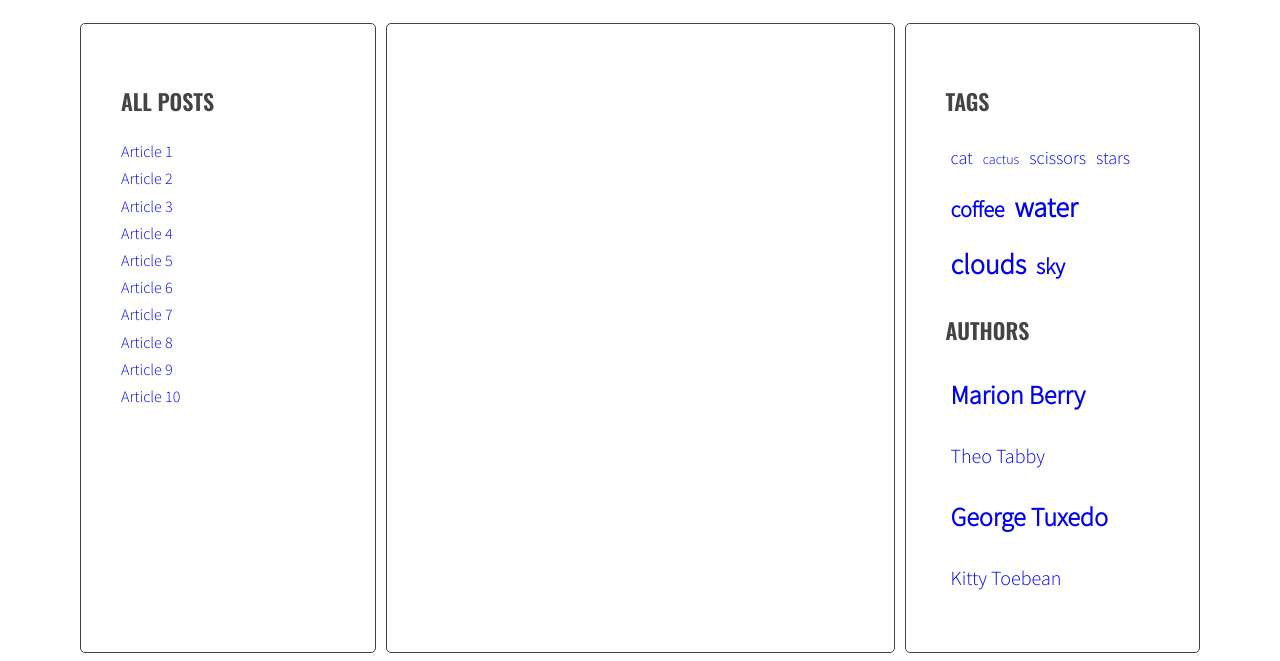
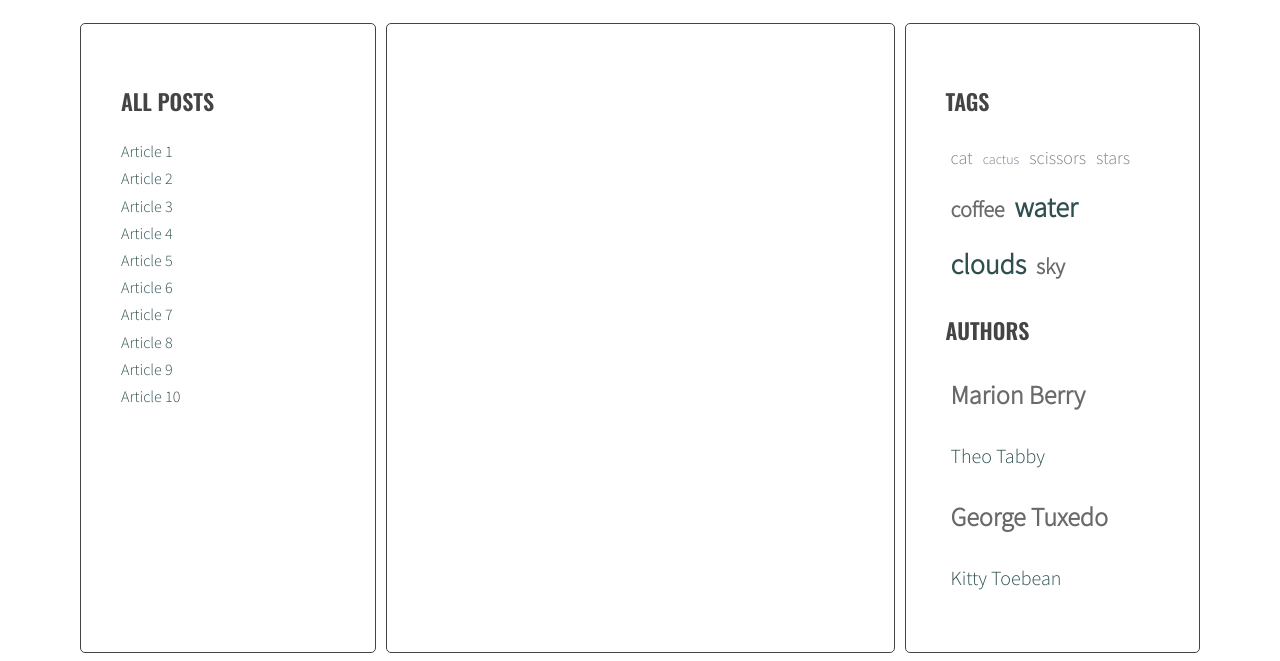
Before and after one commit to monikajung84/javascript-blog, a website: page index.html in a window 1280 px wide. Shown: the part 220-881 px from the top of the page. Drawn offline with nearby package versions, Linux system fonts and the light colour scheme.

Commit message:
Add color of the link

```diff
--- a/sass/style.scss
+++ b/sass/style.scss
@@ -7,7 +7,7 @@ $color-dark: #444;
 $color-size-5: #2F4F4F;
 $color-size-3: #696969;
 $color-size-2: #808080;
-
+$color-size-1: #708090;
 $font-logo: 'Sacramento', cursive;
 $font-header: 'Oswald', sans-serif;
 $font-text: 'Source Sans Pro', sans-serif;
@@ -83,7 +83,9 @@ body {
   list-style-type: none;
   margin: 0;
   padding: 0;
+  span{
     color: $color-size-5;
+  }
   .active {
     font-weight: bold;
   }
@@ -98,6 +100,24 @@ body {
 a {
   text-decoration: none;
 }
+
+
+/* Post */
+
+.post {
+  display: none;
+  &.active {
+    display: block;
+  }
+}
+
+.post-author {
+  font-style: italic;
+  a{
+    color: $color-size-3;
+  }
+}
+
 /* Authors */
 
 .authors {
@@ -110,25 +130,16 @@ a {
 
 .author-size-1 {
   font-size: 20px;
-  color: $color-size-2;
+  a{
+  color: $color-size-5;
+  }
 }
 .author-size-5 {
   font-size: 26px;
+  a{
     color: $color-size-3;
     font-weight: bold;
   }
-
-/* Post */
-
-.post {
-  display: none;
-  &.active {
-    display: block;
-  }
-}
-
-.post-author {
-  font-style: italic;
 }
 
 .post-tags {
@@ -137,6 +148,7 @@ a {
     margin: 0 10px 0 0;
   }
 }
+
 /*Tags*/
 .tags {
   li {
@@ -147,18 +159,29 @@ a {
 
 .tag-size-1 {
   font-size: 14px;
+  a{
+    color: $color-size-1;
+  }
 }
 .tag-size-2 {
   font-size: 18px;
+  a {
     color: $color-size-2;
   }
+}
+
 .tag-size-3 {
   font-size: 22px;
+  a{
     color: $color-size-3;
     font-weight: bold;
   }
+}
+
 .tag-size-5 {
   font-size: 28px;
+  a{
     color: $color-size-5;
     font-weight: bold;
   }
+}
```
Also changed, not shown: css/style.css, 1 other file. Lines whose indentation alone changed are shown as unchanged.
